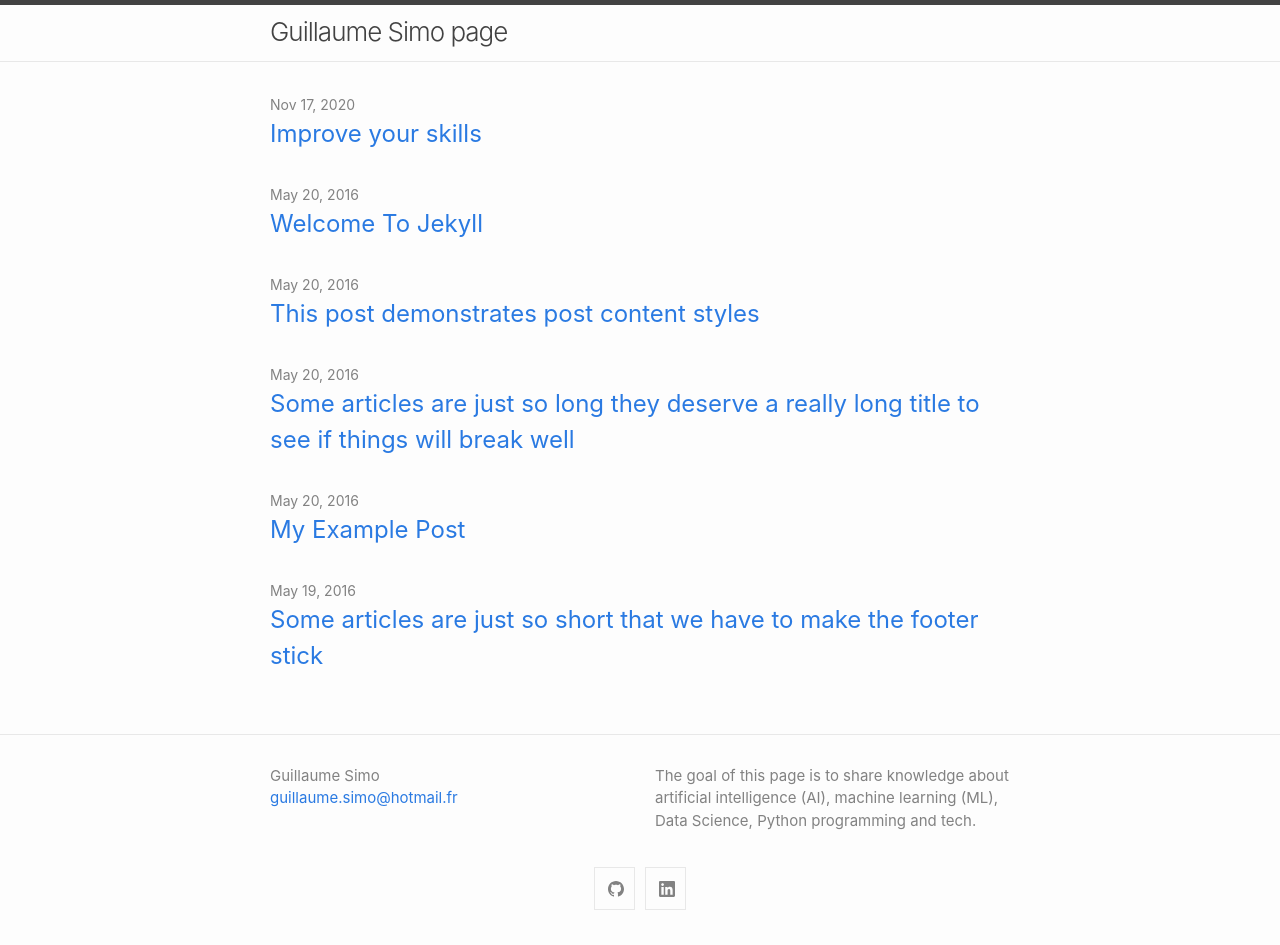
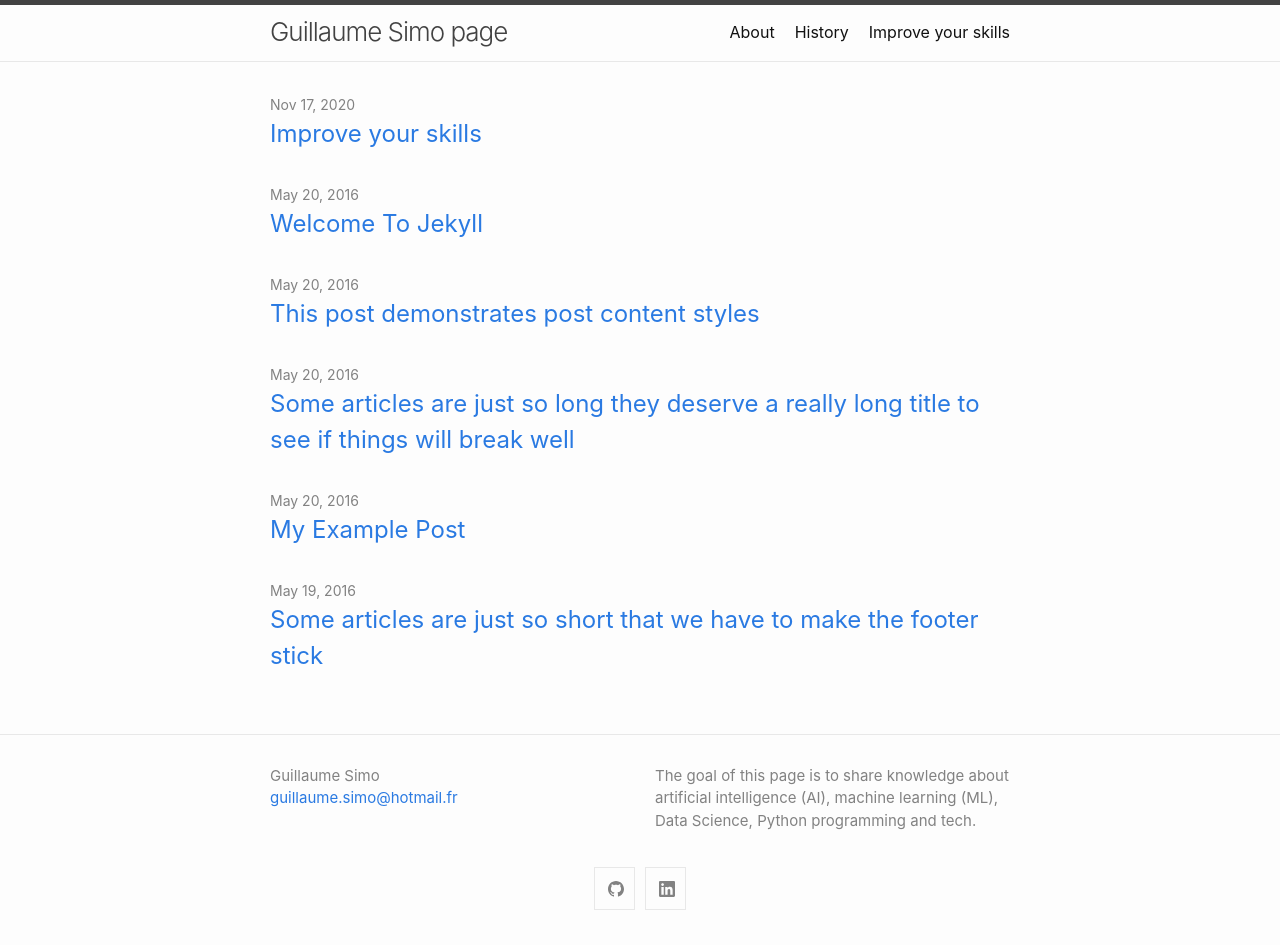
Before and after one commit to GuillaumeSimo/GuillaumeSimo.github.io, a Jekyll site: the page built from index.md, in a window 1280 px wide. Built offline with Jekyll 4.4.1, drawn with Linux system fonts in a browser that asks for light colours; part of the change alters nothing that is shown.

```diff
--- a/_config.yml
+++ b/_config.yml
@@ -22,9 +22,9 @@ minima:
 
 # If you want to link only specific pages in your header, uncomment
 # this and add the path to the pages in order as they should show up
-header_pages:
- - about
- - history.md
+#header_pages:
+# - about
+# - history.md
 
 # Build settings
 theme: minima
```
